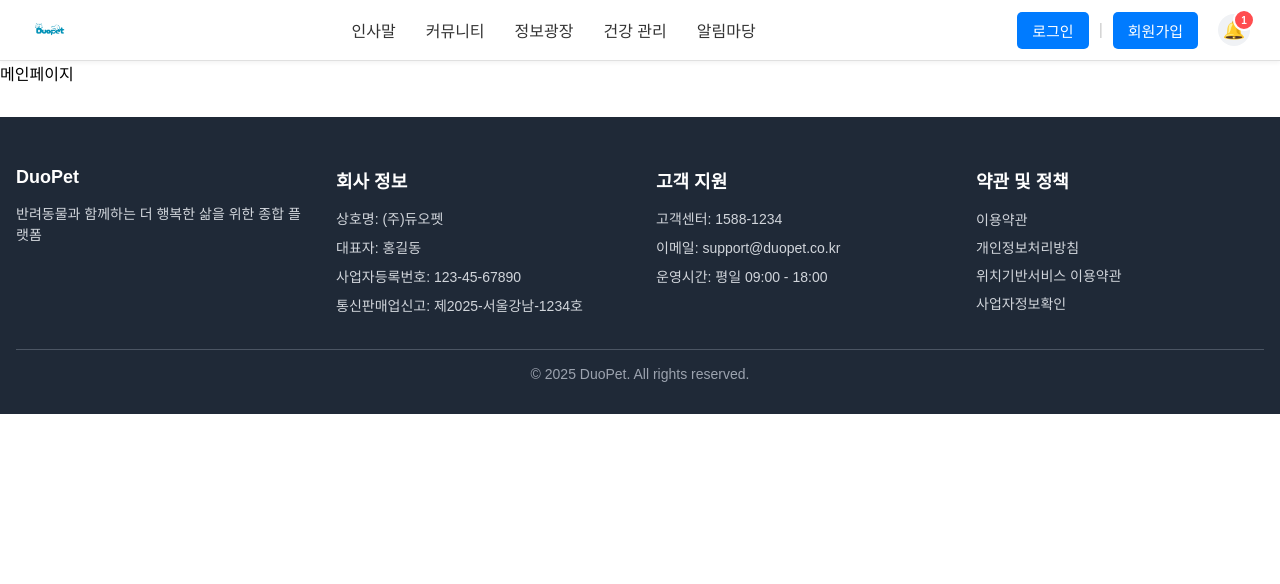
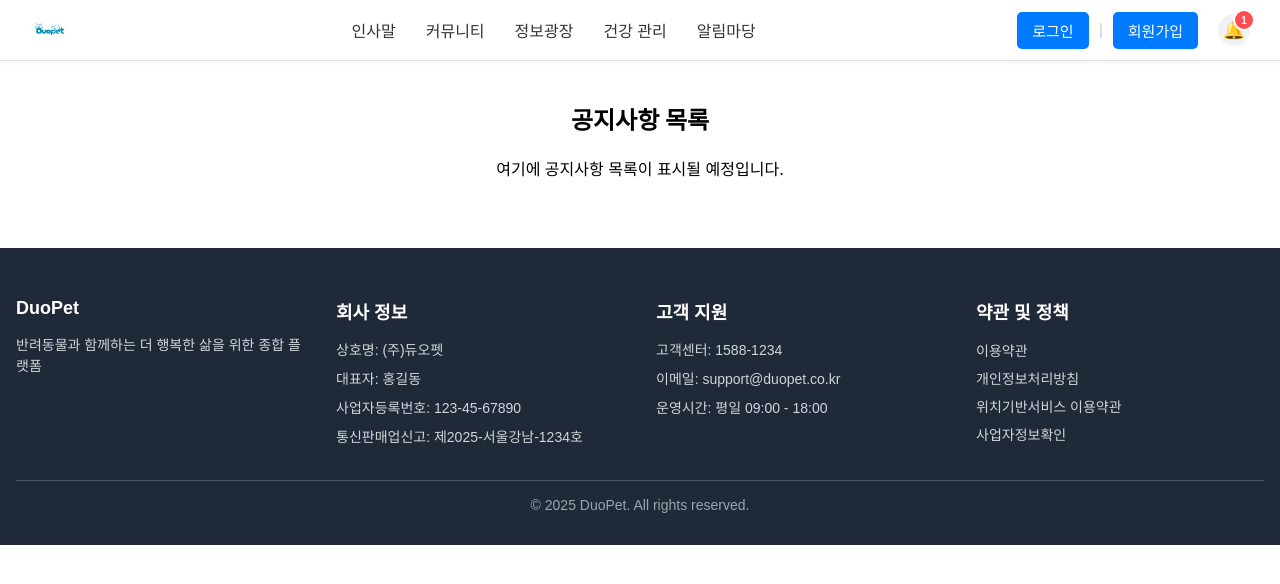
Before and after one commit to Jaechoi2483/DuoPet_frontend, a React (Create React App) app: page /notice in a window 1280 px wide. Shown: the top 584 px of the page. Built offline with nearby package versions, Linux system fonts and the light colour scheme.

Commit message:
메뉴바수정

```diff
--- a/src/App.js
+++ b/src/App.js
@@ -2,15 +2,15 @@ import React, { useState } from 'react';
 import { BrowserRouter as Router, Routes, Route } from 'react-router-dom';
 import './App.css';
 
+import AppRouter from './routers/router';
 import Menubar from './components/common/Menubar';
 import Footer from './components/common/Footer';
 
 function App() {
   return (
     <Router>
-      {/* 라우터 등록은 App.js 에서 설정함 */}
       <Menubar />
-      메인페이지
+      <AppRouter />
       <Footer />
     </Router>
   );
--- /dev/null
+++ b/src/pages/notice/NoticeList.js
@@ -0,0 +1,15 @@
+// src/pages/notice/NoticeList.js
+
+import React from 'react';
+
+function NoticeList() {
+  return (
+    <div style={{ padding: '20px', textAlign: 'center' }}>
+      <h2>공지사항 목록</h2>
+      <p>여기에 공지사항 목록이 표시될 예정입니다.</p>
+      {/* 실제 공지사항 데이터와 렌더링 로직이 들어갈 곳 */}
+    </div>
+  );
+}
+
+export default NoticeList;
--- /dev/null
+++ b/src/routers/noticeRoutes.js
@@ -0,0 +1,17 @@
+// src/routes/noticeRoutes.js
+import React from 'react';
+import { Route } from 'react-router-dom';
+
+import NoticeList from '../pages/notice/NoticeList';
+// import NoticeDetail from '../pages/notice/NoticeDetail';
+// import NoticeUpdate from '../pages/notice/NoticeUpdate';
+// import NoticeWrite from '../pages/notice/NoticeWrite';
+
+const noticeRoutes = [
+  <Route path="/notice" element={<NoticeList />} />,
+  //   <Route path="/noticed/:no" element={<NoticeDetail />} />,
+  //   <Route path="/noticeu/:no" element={<NoticeUpdate />} />,
+  //   <Route path="/noticew" element={<NoticeWrite />} />,
+];
+
+export default noticeRoutes;
--- a/src/routers/router.js
+++ b/src/routers/router.js
@@ -2,9 +2,10 @@
 
 import React from 'react';
 import { Routes, Route } from 'react-router-dom';
+import noticeRoutes from './noticeRoutes';
 
 const AppRouter = () => {
-  return <Routes></Routes>;
+  return <Routes>{noticeRoutes}</Routes>;
 };
 
 export default AppRouter;
```
Also changed, not shown: src/pages/admin/AdminView.js (added).
